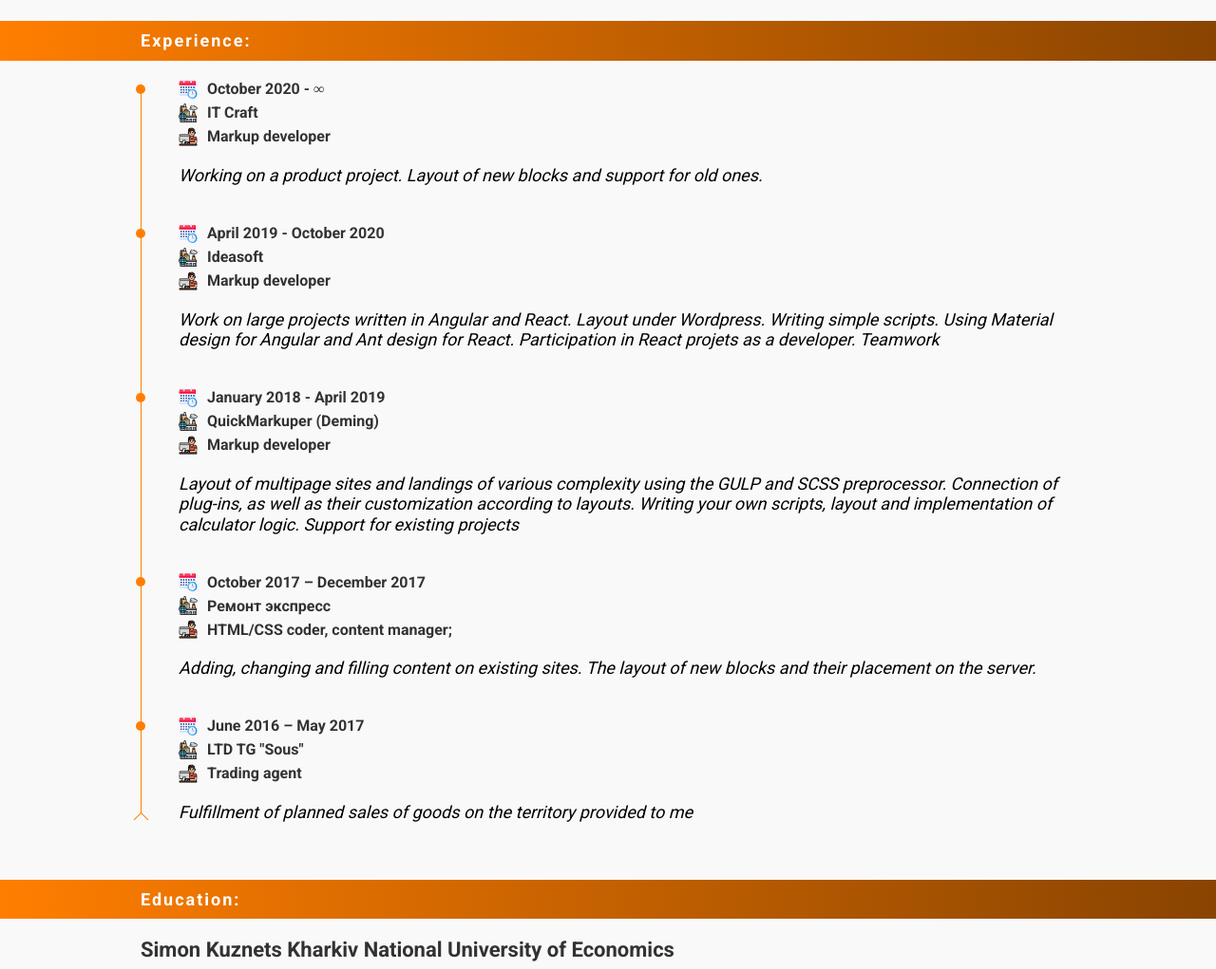
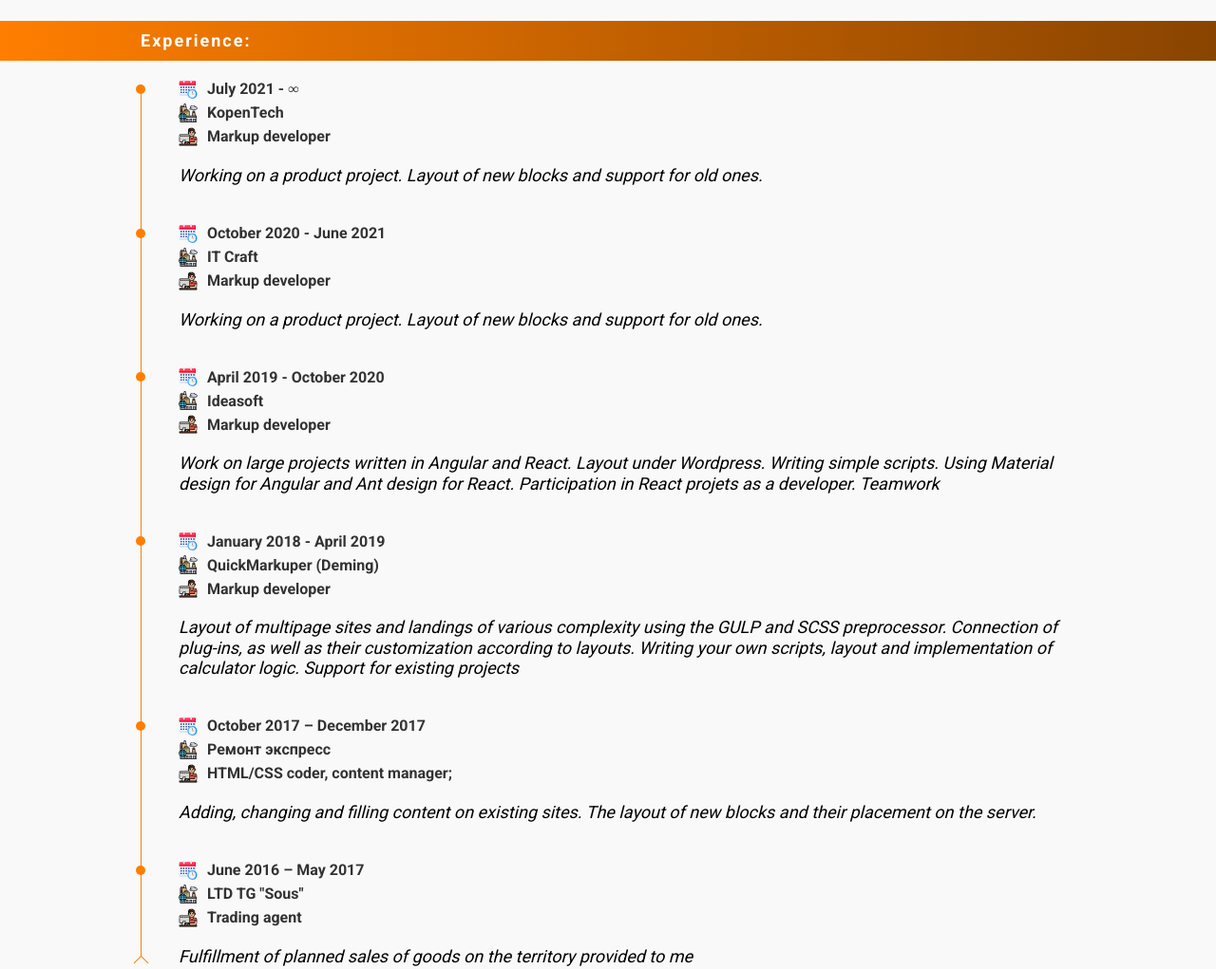
Before and after one commit to olegkobzar/CV, a plain HTML site: page index.html in a window 1280 px wide. Shown: the part 700-1721 px from the top of the page at 95% size. Drawn offline with Linux system fonts and the light colour scheme.

Commit message:
Update index.html

```diff
--- a/index.html
+++ b/index.html
@@ -95,7 +95,24 @@
           <div class="experience__item">
             <date class="experience__row">
               <img src="./img/date.svg" alt="">
-              <span>October 2020 - ∞</span>
+              <span>July 2021 - ∞</span>
+            </date>
+            <div class="experience__row">
+              <img src="./img/company.svg" alt="">
+              <span>KopenTech</span>
+            </div>
+            <div class="experience__row">
+              <img src="./img/position.svg" alt="">
+              <span>Markup developer</span>
+            </div>
+            <p class="experience__descr">
+              Working on a product project. Layout of new blocks and support for old ones.
+            </p>
+          </div>
+          <div class="experience__item">
+            <date class="experience__row">
+              <img src="./img/date.svg" alt="">
+              <span>October 2020 - June 2021</span>
             </date>
             <div class="experience__row">
               <img src="./img/company.svg" alt="">
```
